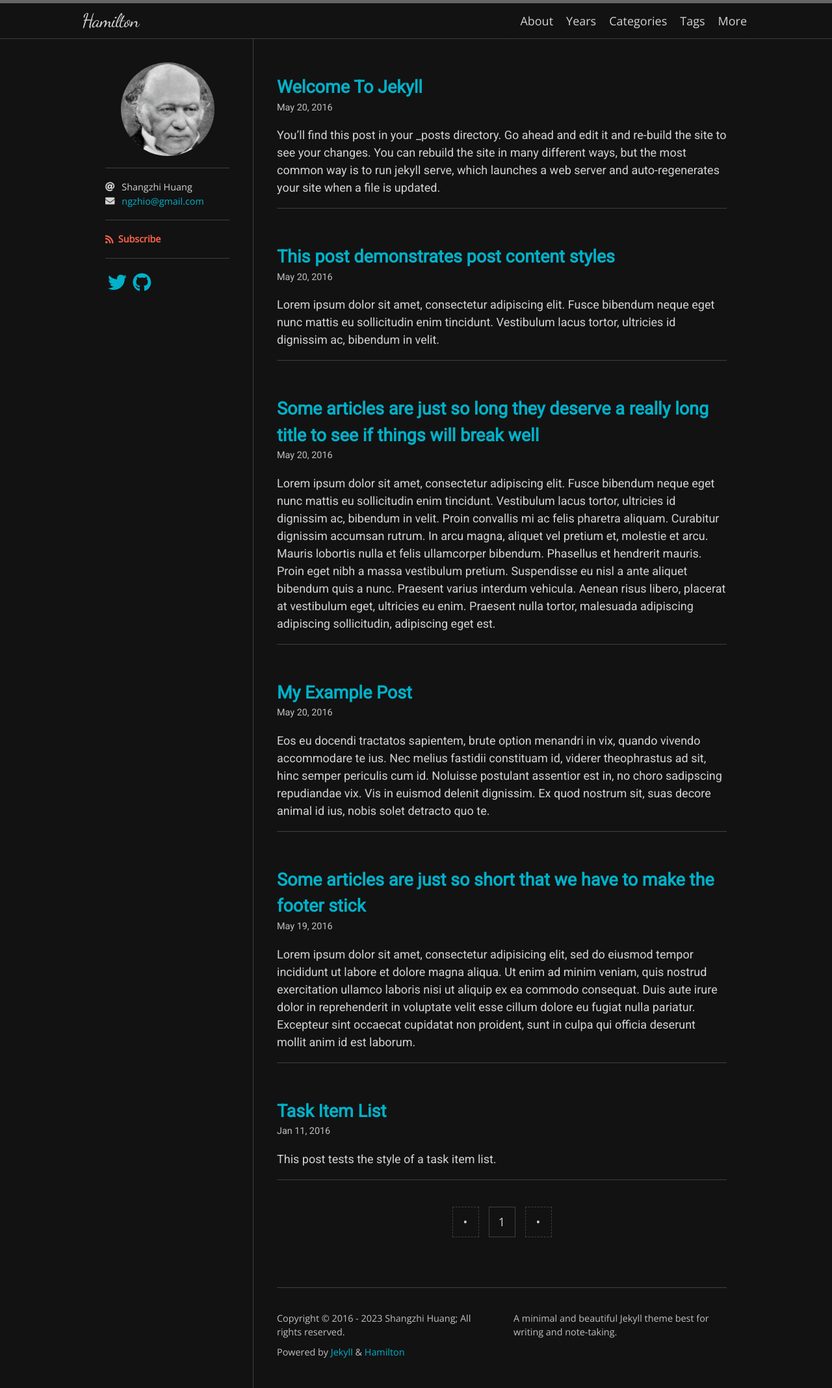
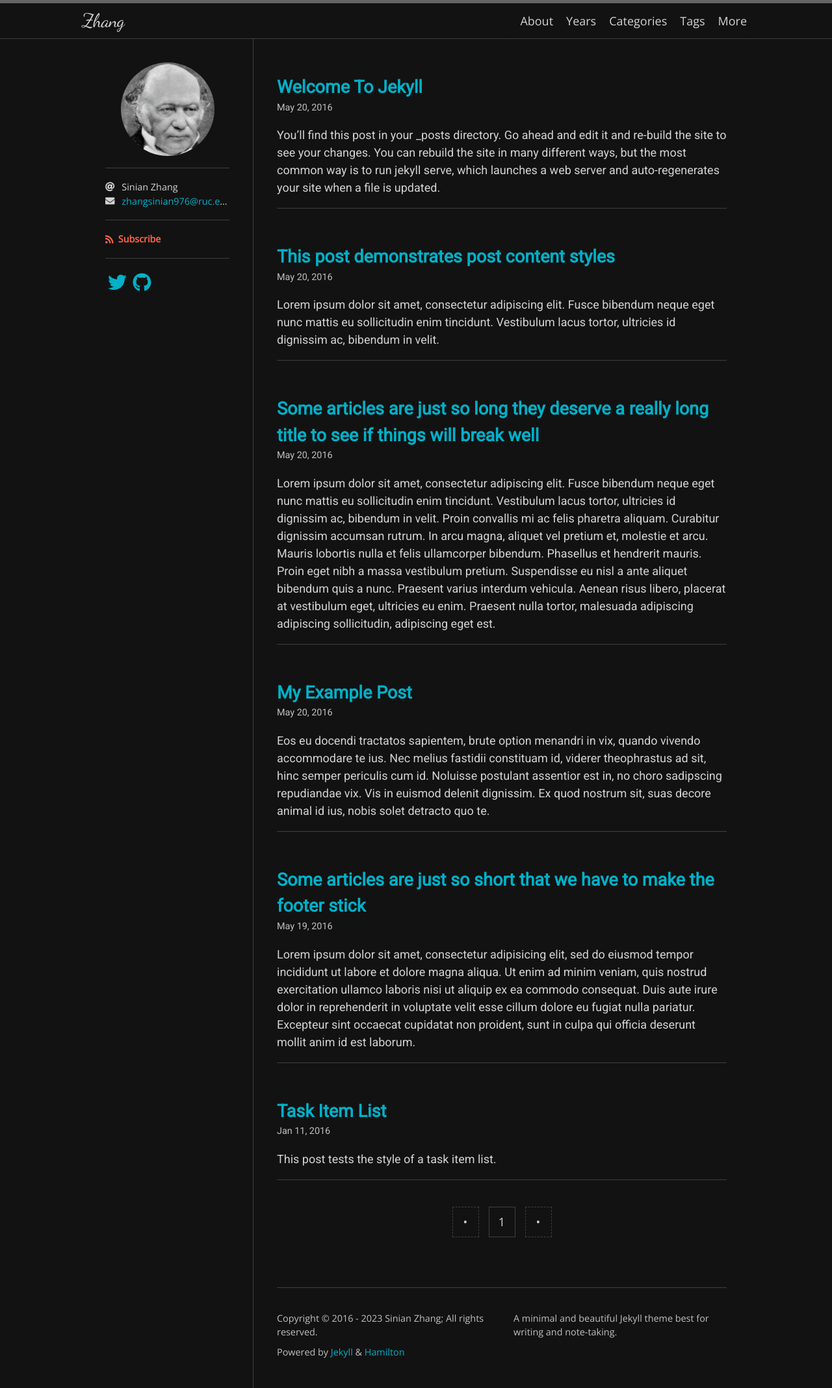
Before and after one commit to snzhang976/snzhang976.github.io, a Jekyll site: the page built from index.html, in a window 1280 px wide. Shown: the whole page at 65% size. Built offline with Jekyll 4.4.1, drawn with Linux system fonts in a browser that asks for light colours; nearby versions of some CDN libraries; some web fonts are replaced; the list of posts is cut into pages by our own code.

Commit message:
Update _config.yml

```diff
--- a/_config.yml
+++ b/_config.yml
@@ -1,8 +1,8 @@
-title: Hamilton
+title: Zhang
 description: A minimal and beautiful Jekyll theme best for writing and note-taking.
-author: Shangzhi Huang
+author: Sinian Zhang
 avatar: /logo.png
-email: ngzhio@gmail.com
+email: zhangsinian976@ruc.edu.cn
 
 plugins:
   - jekyll-seo-tag
```
